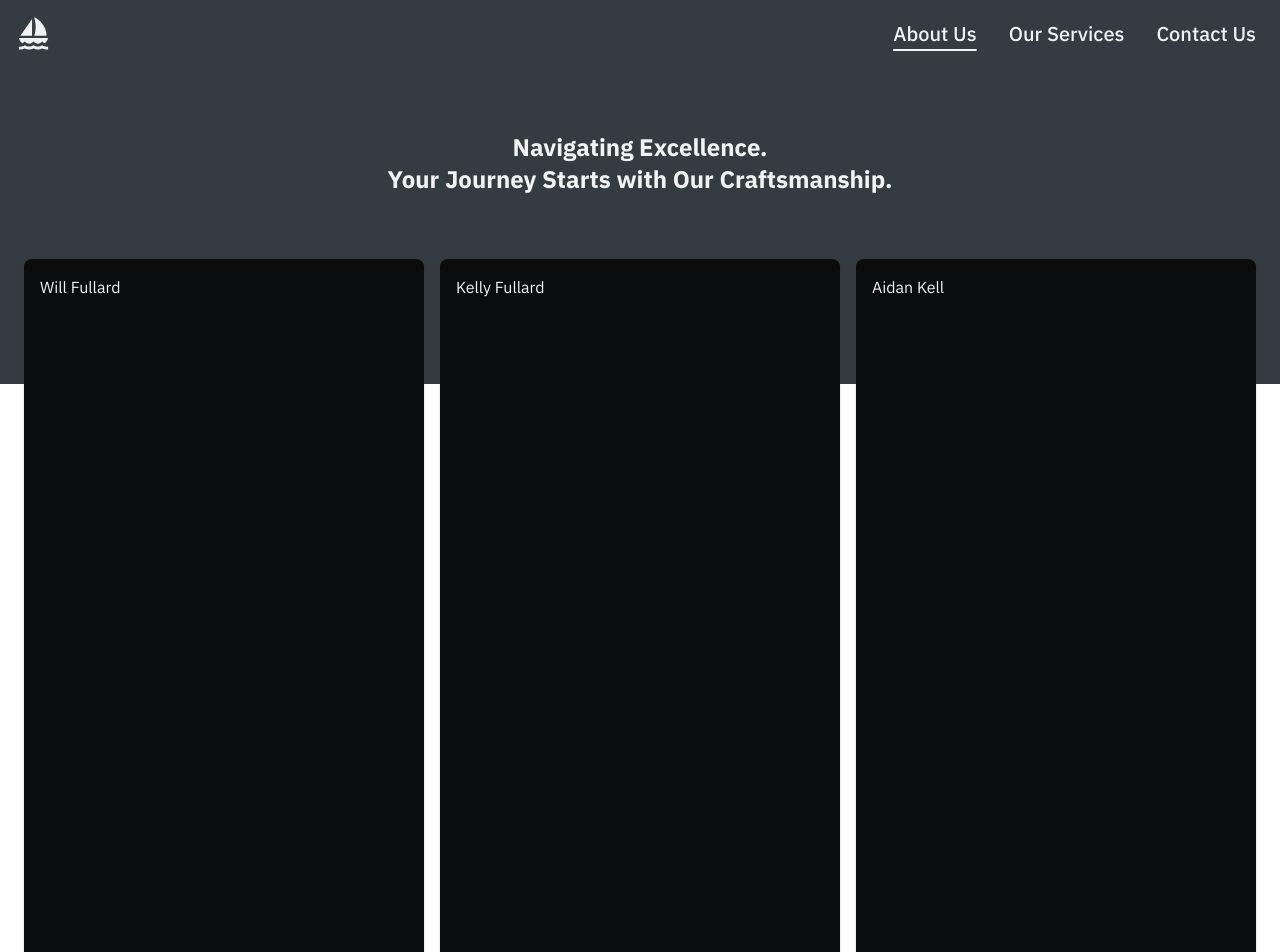
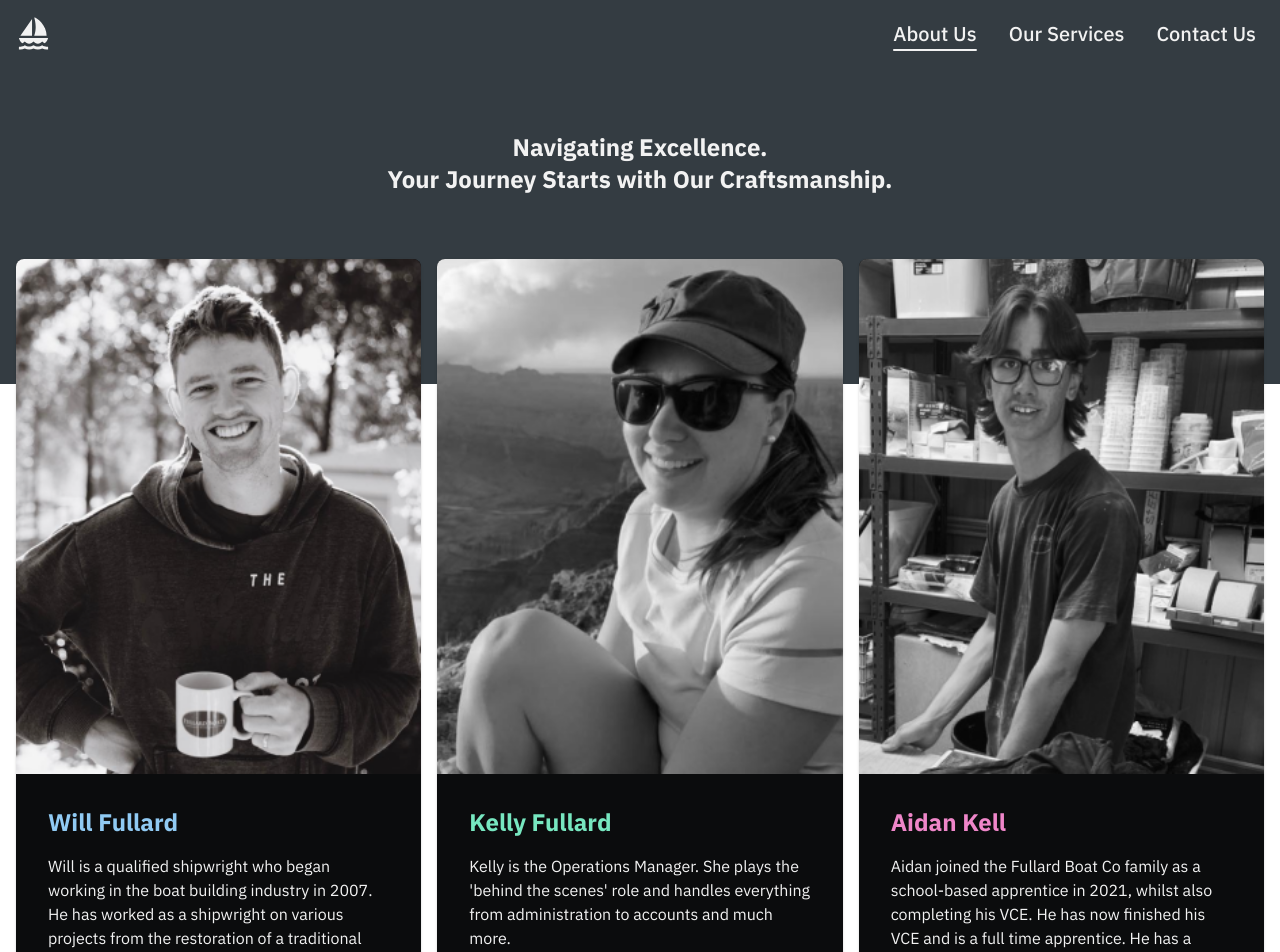
Before and after one commit to mastra90/fullard-boats-co, a React (Vite) app: page /about-us in a window 1280 px wide. Shown: the top 952 px of the page. Built offline with nearby package versions, Linux system fonts and the light colour scheme.

Commit message:
About us cards created.

```diff
--- a/src/components/CardImage.tsx
+++ b/src/components/CardImage.tsx
@@ -1,11 +1,11 @@
 import { Box } from "@mui/material";
 
-const CardImage = ({ source, height }) => {
+const CardImage = ({ source, height, position }) => {
   return (
     <Box sx={{ position: "relative" }}>
       <Box
         sx={{
-          position: "absolute",
+          position: position,
           left: 0,
           right: 0,
           height: height,
--- /dev/null
+++ b/src/components/CardTitles.tsx
@@ -0,0 +1,15 @@
+import { Box, Typography } from "@mui/material";
+
+const CardTitles = ({ title, color }) => (
+  <Box
+    sx={{
+      display: "flex",
+    }}
+  >
+    <Typography variant="h5" color={color}>
+      {title}
+    </Typography>
+  </Box>
+);
+
+export default CardTitles;
--- a/src/components/TeamMembersCards.tsx
+++ /dev/null
@@ -1,13 +0,0 @@
-import { Box } from "@mui/material";
-
-export const WillCard = () => {
-  return <Box>Will Fullard</Box>;
-};
-
-export const KellyCard = () => {
-  return <Box>Kelly Fullard</Box>;
-};
-
-export const AidanCard = () => {
-  return <Box>Aidan Kell</Box>;
-};
--- a/src/components/FaqCard.tsx
+++ b/src/components/our Services/FaqCard.tsx
@@ -1,6 +1,7 @@
 import { Box, List, ListItem, Typography, useTheme } from "@mui/material";
-import CardImage from "./CardImage";
-import water from "../assets/water.png";
+import CardImage from "../CardImage";
+import water from "../../assets/water.png";
+import CardTitles from "../CardTitles";
 
 const FaqCard = () => {
   const theme = useTheme();
@@ -40,11 +41,9 @@ const FaqCard = () => {
 
   return (
     <>
-      <CardImage source={water} height={140} />
+      <CardImage source={water} height={150} position={"absolute"} />
       <Box sx={{ position: "relative", p: 4 }}>
-        <Typography variant="h5" sx={{ color: theme.palette.text.green }}>
-          FAQ
-        </Typography>
+        <CardTitles title={"FAQ"} color={theme.palette.text.green} />
 
         <Typography sx={{ mt: 2 }}>
           Have a question that isn't answered here?
@@ -54,7 +53,7 @@ const FaqCard = () => {
         </Typography>
 
         {faqs && (
-          <List sx={{ p: 0 }}>
+          <List sx={{ pt: 2 }}>
             {faqs.map((faq, index) => (
               <ListItem key={index} sx={{ p: 0, mt: 2, display: "list-item" }}>
                 <Typography component="span" sx={{ fontWeight: 600 }}>
--- a/src/components/OurServicesCard.tsx
+++ b/src/components/our Services/OurServicesCard.tsx
@@ -1,6 +1,7 @@
 import { Box, List, ListItem, Typography, useTheme } from "@mui/material";
-import brush from "../assets/brush.png";
-import CardImage from "./CardImage";
+import brush from "../../assets/brush.png";
+import CardImage from "../CardImage";
+import CardTitles from "../CardTitles";
 
 const OurServicesCard = () => {
   const theme = useTheme();
@@ -20,21 +21,17 @@ const OurServicesCard = () => {
 
   return (
     <>
-      <CardImage source={brush} height={184} />
+      <CardImage source={brush} height={190} position={"absolute"} />
       <Box sx={{ position: "relative", p: 4 }}>
-        <Typography variant="h5" sx={{ color: theme.palette.text.blue }}>
-          Our Services
-        </Typography>
-
+        <CardTitles title={"Our Services"} color={theme.palette.text.blue} />
         <Typography sx={{ my: 2 }}>
           At Fullard Boat Co we offer a wide range of services. We have built a
           solid reputation and pride ourselves on our attention to detail and
           high-quality finishes at competitive prices. The services we offer
           include:
         </Typography>
-
         {services && (
-          <List sx={{ listStyleType: "disc", p: 0 }}>
+          <List sx={{ listStyleType: "disc", pt: 2 }}>
             {services.map((service, index) => (
               <ListItem key={index} sx={{ p: 0, ml: 2, display: "list-item" }}>
                 {service}
--- a/src/pages/AboutUsPage.tsx
+++ b/src/pages/AboutUsPage.tsx
@@ -1,8 +1,55 @@
-import { Card, Box } from "@mui/material";
+import { Card, Box, Typography } from "@mui/material";
 import PageHeaders from "../components/PageHeaders";
-import { AidanCard, KellyCard, WillCard } from "../components/TeamMembersCards";
+import CardTitles from "../components/CardTitles";
+import will from "../assets/will.png";
+import kelly from "../assets/kelly.png";
+import aidan from "../assets/aidan.png";
+import theme from "../theme";
 
-const cards = [<WillCard />, <KellyCard />, <AidanCard />];
+const blurbs = {
+  will: "Will is a qualified shipwright who began working in the boat building industry in 2007. He has worked as a shipwright on various projects from the restoration of a traditional timber tall ship, to modern composite new build yacht tenders both here in Australia and in the UK.",
+  kelly:
+    "Kelly is the Operations Manager. She plays the 'behind the scenes' role and handles everything from administration to accounts and much more.",
+  aidan:
+    "Aidan joined the Fullard Boat Co family as a school-based apprentice in 2021, whilst also completing his VCE. He has now finished his VCE and is a full time apprentice. He has a fantastic work ethic and we look forward to watching him grow and develop throughout the rest of his apprenticeship and beyond.",
+};
+
+const teamMembers = [
+  {
+    name: "Will Fullard",
+    image: will,
+    color: theme.palette.text.blue,
+    blurb: blurbs.will,
+  },
+  {
+    name: "Kelly Fullard",
+    image: kelly,
+    color: theme.palette.text.green,
+    blurb: blurbs.kelly,
+  },
+  {
+    name: "Aidan Kell",
+    image: aidan,
+    color: theme.palette.text.pink,
+    blurb: blurbs.aidan,
+  },
+];
+
+const CardImage = ({ source, alt }) => {
+  return (
+    <Box sx={{ width: "100%", overflow: "hidden" }}>
+      <img
+        src={source}
+        alt={alt}
+        style={{
+          width: "100%",
+          height: "auto",
+          display: "block",
+        }}
+      />
+    </Box>
+  );
+};
 
 const AboutUsPage = () => {
   return (
@@ -20,21 +67,22 @@ const AboutUsPage = () => {
           flexDirection: {
             xs: "column",
             sm: "column",
-            md: "column",
-            lg: "row",
+            md: "row",
           },
         }}
       >
-        {cards.map((cards, key) => (
+        {teamMembers.map((member, key) => (
           <Card
             key={key}
             sx={{
-              p: 2,
-              height: 800,
-              width: { md: "100%", lg: 400 },
+              width: { xs: "100%", sm: "100%", md: 432 },
             }}
           >
-            {cards}
+            <CardImage source={member.image} alt={member.name} />
+            <Box sx={{ p: 4 }}>
+              <CardTitles title={member.name} color={member.color} />
+              <Typography sx={{ mt: 2 }}>{member.blurb}</Typography>
+            </Box>
           </Card>
         ))}
       </Box>
--- a/src/pages/ContactUsPage.tsx
+++ b/src/pages/ContactUsPage.tsx
@@ -1,7 +1,7 @@
 import { Card, Box } from "@mui/material";
 import PageHeaders from "../components/PageHeaders";
-import ContactDetailsCard from "../components/ContactDetailsCard";
-import ContactFormCard from "../components/ContactFormCard";
+import ContactDetailsCard from "../components/contact us/ContactDetailsCard";
+import ContactFormCard from "../components/contact us/ContactFormCard";
 
 const cards = [<ContactDetailsCard />, <ContactFormCard />];
 
--- a/src/pages/OurServicesPage.tsx
+++ b/src/pages/OurServicesPage.tsx
@@ -1,7 +1,7 @@
 import { Card, Box, CardContent } from "@mui/material";
-import OurServicesCard from "../components/OurServicesCard";
-import FaqCard from "../components/FaqCard";
+import FaqCard from "../components/our Services/FaqCard";
 import PageHeaders from "../components/PageHeaders";
+import OurServicesCard from "../components/our Services/OurServicesCard";
 
 const cards = [
   {
```
Also changed, not shown: src/assets/aidan.png (renamed from src/assets/aiden.png), src/components/contact us/ContactDetailsCard.tsx (renamed from src/components/ContactDetailsCard.tsx), src/components/contact us/ContactFormCard.tsx (renamed from src/components/ContactFormCard.tsx).
